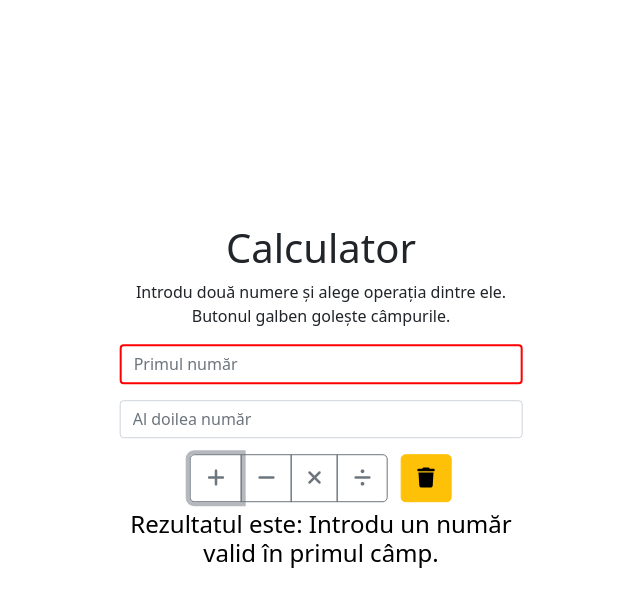
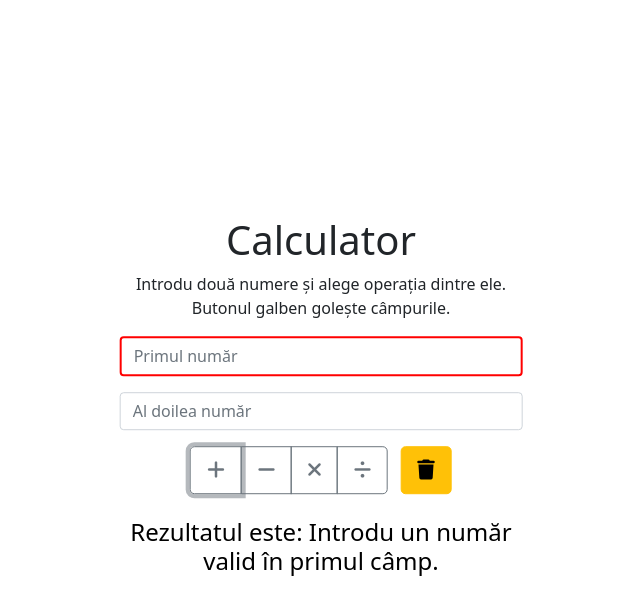
Before and after one commit to mircea-source/gt---JavaScript, a plain HTML site: page index.html in a window 1280 px wide. Both pictures are taken after a click on the button 534 px from the left and 491 px from the top of the page. Shown: the whole page, without its empty margins (319-959 px from the left). Drawn offline with nearby package versions, Linux system fonts and the light colour scheme.

Commit message:
Minor optimization

```diff
--- a/index.html
+++ b/index.html
@@ -35,7 +35,7 @@
 
                 </form>
 
-                <div id="result" class="mt-2">
+                <div id="result" class="mt-4">
                     <h4>Rezultatul este: <span id="result-value"><i class="fa fa-window-minimize fa-beat-fade"></i></span></h4>
                 </div>
 
--- a/script.js
+++ b/script.js
@@ -4,20 +4,23 @@ function calculate(operator) {
     const resultSpan = document.getElementById("result-value");
     document.getElementById("result").style.color = "black";
 
-if (isNaN(num1)) {
-    document.getElementById("num1").style.border = "2px solid red";
-    resultSpan.textContent = "Introdu un număr valid în primul câmp.";
-    return;
+    function validateInput(inputId, errorMessage) {
+        const input = document.getElementById(inputId);
+        const value = parseFloat(input.value);
+
+        if (isNaN(value)) {
+            input.style.border = "2px solid red";
+            document.getElementById("result-value").textContent = errorMessage;
+            return false;
         } else {
-    document.getElementById("num1").style.border = "";
+            input.style.border = "";
+            return true;
+        }
     }
 
-if (isNaN(num2)) {
-    document.getElementById("num2").style.border = "2px solid red";
-    resultSpan.textContent = "Introdu un număr valid în al doilea câmp.";
+    if (!validateInput("num1", "Introdu un număr valid în primul câmp.") ||
+        !validateInput("num2", "Introdu un număr valid în al doilea câmp.")) {
         return;
-} else {
-    document.getElementById("num2").style.border = "";
     }
 
     let result;
```
Lines whose indentation alone changed are shown as unchanged.
